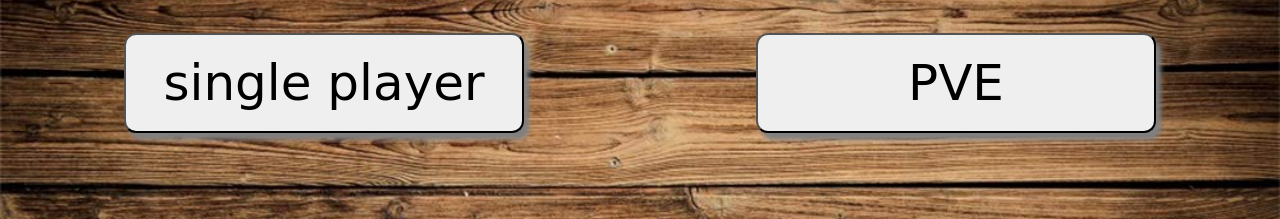
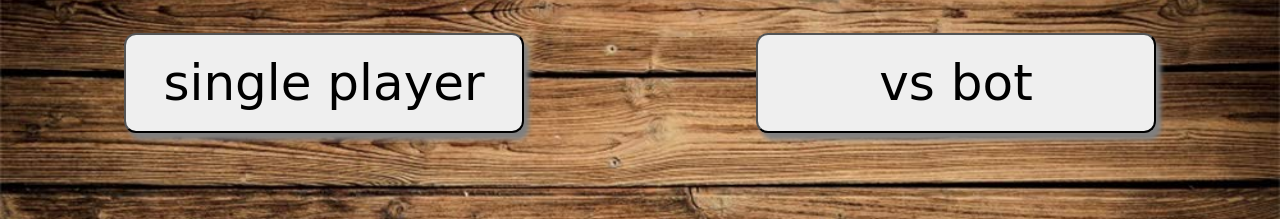
Before and after one commit to Neriya-s/master-mind_project, a plain HTML site: page index.html in a window 1280 px wide. Shown: the part 151-370 px from the top of the page. Drawn offline with Linux system fonts and the light colour scheme.

```diff
--- a/index.html
+++ b/index.html
@@ -412,7 +412,7 @@
             single player
         </button>
         <button class="start_button" onclick="bot_build_bord()">
-            PVE
+            vs bot
         </button>
     </div>
     <br />
```
